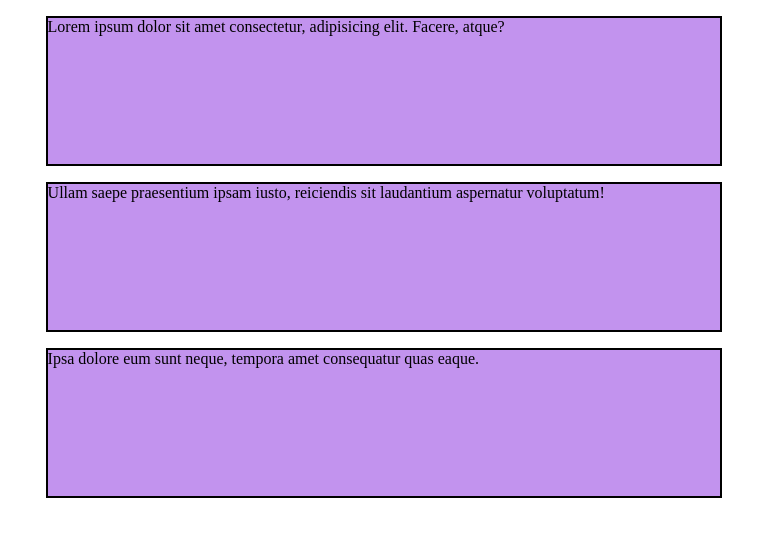
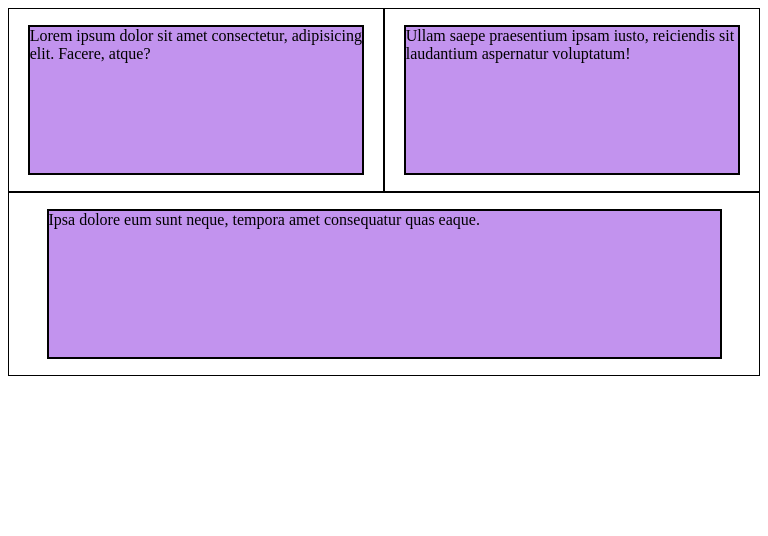
Before and after one commit to RachithaRai/coursera-test, a plain HTML site: page module2-solution/index.html in a window 768 px wide. Drawn offline with Linux system fonts and the light colour scheme.

Commit message:
Add tablet version

```diff
--- a/module2-solution/index.html
+++ b/module2-solution/index.html
@@ -8,15 +8,14 @@
     </head>
     <body>
 
-
         <div class="row">
-            <div class="col-lg-3 col-md-6 col-sm-9">
+            <div class="col-lg-3 col-md-1">
                 <p>Lorem ipsum dolor sit amet consectetur, adipisicing elit. Facere, atque?</p>
             </div>
-            <div class="col-lg-3 col-md-6 col-sm-9">
+            <div class="col-lg-3 col-md-2">
                 <p>Ullam saepe praesentium ipsam iusto, reiciendis sit laudantium aspernatur voluptatum!</p>
             </div>
-            <div class="col-lg-3 col-md-6 col-sm-9">
+            <div class="col-lg-3 col-md-3">
                 <p>Ipsa dolore eum sunt neque, tempora amet consequatur quas eaque.</p>
             </div>
         </div>
--- a/module2-solution/stylesheet.css
+++ b/module2-solution/stylesheet.css
@@ -9,7 +9,6 @@ p {
     height: 150px;
     margin-right: auto;
     margin-left: auto;
-
   }
 
 .row{
@@ -36,3 +35,20 @@ p {
     }
 
 }
+
+@media (min-width: 768px) and (max-width: 991px){
+        .col-md-1, .col-md-2, .col-md-3{
+            float: left;
+            border: 1px solid rgb(0, 0, 0);
+        }
+         .col-md-1{
+             width: 50%;
+         }
+         .col-md-2{
+             width: 50%;
+         }
+         .col-md-3{
+             width: 100%;
+         }
+
+     }
```
